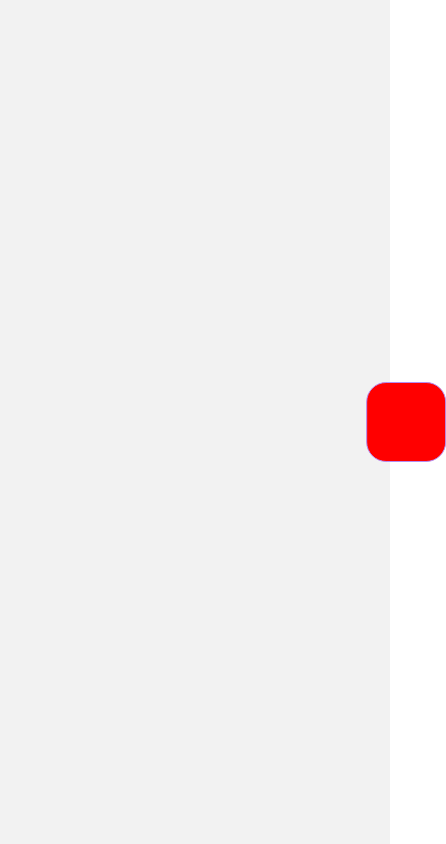
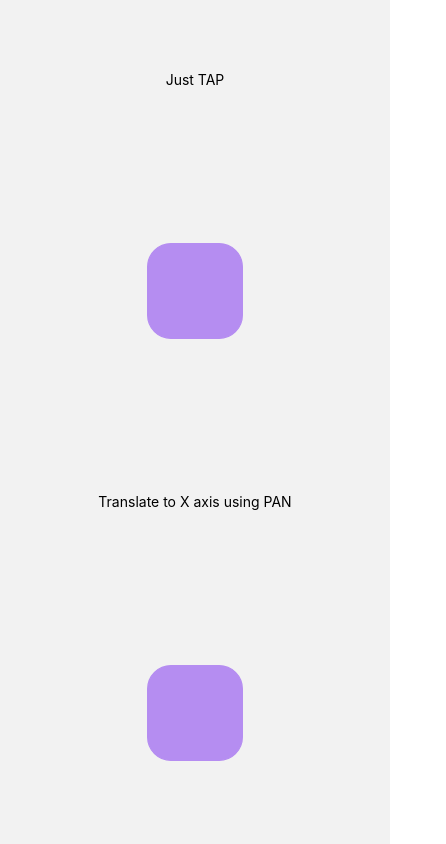
Before and after one commit to kalokhead/Animations, a React Native app: screen /GestureHandler in a window 390 px wide. Before the commit this address had no page. Shown: the whole page, 446 px wide, since content can reach past the window. Built offline with nearby package versions, Linux system fonts and the light colour scheme.

Commit message:
Animation added

```diff
--- a/App.tsx
+++ b/App.tsx
@@ -3,6 +3,8 @@ import { createNativeStackNavigator } from "@react-navigation/native-stack";
 import React from "react";
 import SimpleAnimations from "./component/screens/SimpleAnimations";
 import CustomAnimation from "./component/screens/CustomAnimation";
+import Modifiers from "./component/screens/Modifiers";
+import GestureHandler from "./component/screens/GestureHandler";
 
 // screens
 const Stack = createNativeStackNavigator();
@@ -10,13 +12,15 @@ const App = () => {
   return (
     <NavigationContainer>
       <Stack.Navigator
-        initialRouteName="CustomAnimation"
+        initialRouteName="GestureHandler"
         screenOptions={{
           headerShown: false,
         }}
       >
         <Stack.Screen name="SimpleAnimations" component={SimpleAnimations} />
         <Stack.Screen name="CustomAnimation" component={CustomAnimation} />
+        <Stack.Screen name="Modifiers" component={Modifiers} />
+        <Stack.Screen name="GestureHandler" component={GestureHandler} />
       </Stack.Navigator>
     </NavigationContainer>
   );
--- /dev/null
+++ b/component/screens/GestureHandler.tsx
@@ -0,0 +1,97 @@
+import React from "react";
+import { Text, View } from "react-native";
+import {
+  GestureDetector,
+  GestureHandlerRootView,
+  Gesture,
+} from "react-native-gesture-handler";
+import Animated, {
+  useAnimatedStyle,
+  useSharedValue,
+  withSpring,
+} from "react-native-reanimated";
+
+const GestureHandler = () => {
+  const changeColor = useSharedValue(false);
+  const offset = useSharedValue(0);
+
+  const tap = Gesture.Tap()
+    .onBegin(() => {
+      changeColor.value = true;
+    })
+    .onFinalize(() => {
+      changeColor.value = false;
+    });
+
+  const pan = Gesture.Pan()
+    .onBegin(() => {
+      changeColor.value = true;
+    })
+    .onChange((value) => {
+      offset.value = value.translationX;
+    })
+    .onFinalize(() => {
+      offset.value = withSpring(0);
+      changeColor.value = false;
+    });
+
+  const changeColorStykeAnimation = useAnimatedStyle(() => ({
+    backgroundColor: changeColor.value ? "#FFE04B" : "#B58DF1",
+    transform: [
+      { translateX: offset.value },
+      { scale: changeColor.value ? 1 : 1.2 },
+    ],
+  }));
+
+  return (
+    <GestureHandlerRootView style={{ flex: 1, justifyContent: "center" }}>
+      <View style={{ flex: 1, justifyContent: "space-around" }}>
+        <Text style={{ alignSelf: "center" }}>Just TAP</Text>
+        <GestureDetector gesture={tap}>
+          <Animated.View
+            style={[
+              {
+                height: 80,
+                width: 80,
+                margin: 20,
+                borderWidth: 1,
+                borderColor: "#b58df1",
+                borderRadius: 20,
+                alignItems: "center",
+                justifyContent: "center",
+                backgroundColor: "red",
+                alignSelf: "center",
+              },
+              changeColorStykeAnimation,
+            ]}
+          ></Animated.View>
+        </GestureDetector>
+
+        <Text style={{ alignSelf: "center" }}>
+          Translate to X axis using PAN
+        </Text>
+
+        <GestureDetector gesture={pan}>
+          <Animated.View
+            style={[
+              {
+                height: 80,
+                width: 80,
+                margin: 20,
+                borderWidth: 1,
+                borderColor: "#b58df1",
+                borderRadius: 20,
+                alignItems: "center",
+                justifyContent: "center",
+                backgroundColor: "red",
+                alignSelf: "center",
+              },
+              changeColorStykeAnimation,
+            ]}
+          ></Animated.View>
+        </GestureDetector>
+      </View>
+    </GestureHandlerRootView>
+  );
+};
+export default GestureHandler;
--- /dev/null
+++ b/component/screens/Modifiers.tsx
@@ -0,0 +1,84 @@
+import React, { useEffect } from "react";
+import { Button, View } from "react-native";
+import Animated, {
+  Easing,
+  useAnimatedStyle,
+  useSharedValue,
+  withDecay,
+  withDelay,
+  withRepeat,
+  withSequence,
+  withSpring,
+  withTiming,
+} from "react-native-reanimated";
+
+const OFFSET = 40;
+const TIME = 250;
+const Modifiers = () => {
+  const intialAnimation = useSharedValue(200);
+  const initialAnimateStyle = useAnimatedStyle(() => ({
+    transform: [{ translateX: intialAnimation.value }],
+  }));
+
+  const withOutDelay = () => {
+    intialAnimation.value = withSequence(
+      // start from -OFFSET
+      withTiming(-OFFSET, { duration: TIME / 2 }),
+      // shake between -OFFSET and OFFSET 5 times
+      withRepeat(withTiming(OFFSET, { duration: TIME }), 5, true),
+      // go back to 0 at the end
+      withTiming(0, { duration: TIME / 2 })
+    );
+  };
+  const withdelay = () => {
+    intialAnimation.value = withDelay(
+      1000,
+      withSequence(
+        // start from -OFFSET
+        withTiming(-OFFSET, { duration: TIME / 2 }),
+        // shake between -OFFSET and OFFSET 5 times
+        withRepeat(withTiming(OFFSET, { duration: TIME }), 5, true),
+        // go back to 0 at the end
+        withTiming(0, { duration: TIME / 2 })
+      )
+    );
+  };
+  return (
+    <View style={{ flex: 1, justifyContent: "center" }}>
+      <View style={{ flex: 0.8, justifyContent: "space-around" }}>
+        <Animated.View
+          style={[
+            {
+              height: 80,
+              width: 80,
+              margin: 20,
+              borderWidth: 1,
+              borderColor: "#b58df1",
+              borderRadius: 20,
+              alignItems: "center",
+              justifyContent: "center",
+              backgroundColor: "red",
+              alignSelf: "center",
+            },
+            initialAnimateStyle,
+          ]}
+        ></Animated.View>
+      </View>
+      <View style={{ flex: 0.2, justifyContent: "space-around" }}>
+        <Button
+          title="WithOut Delay AND in Sequence"
+          onPress={() => {
+            withOutDelay();
+          }}
+        />
+        <Button
+          title="With Delay AND in Sequence 1 SEC"
+          onPress={() => {
+            withdelay();
+          }}
+        />
+      </View>
+    </View>
+  );
+};
+export default Modifiers;
```
Also changed, not shown: package.json (+4 -3 lines).
